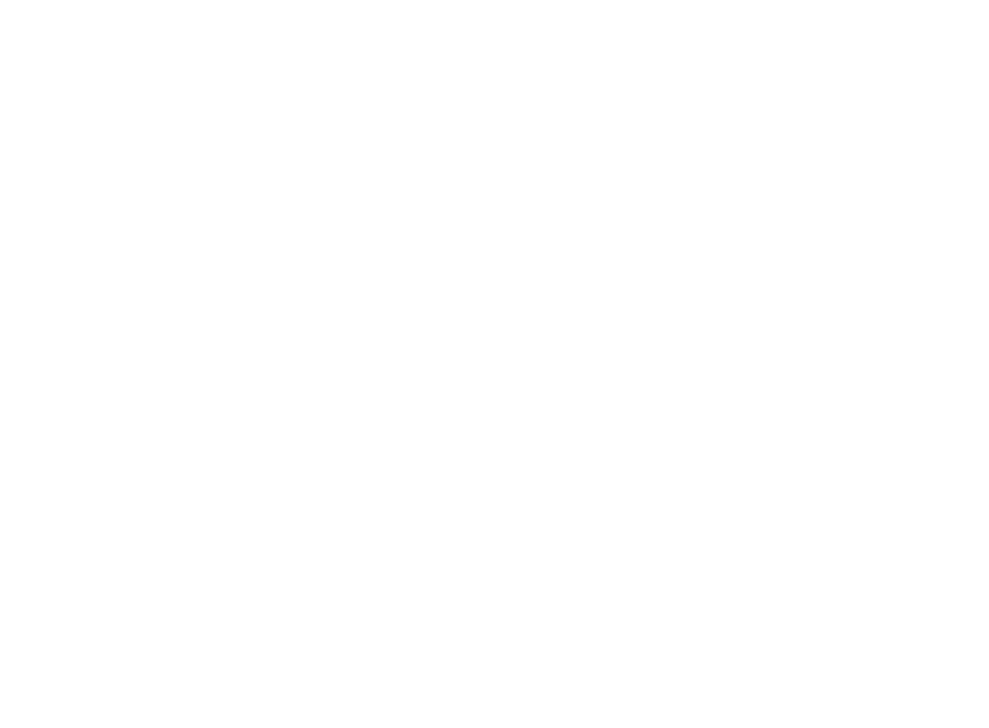
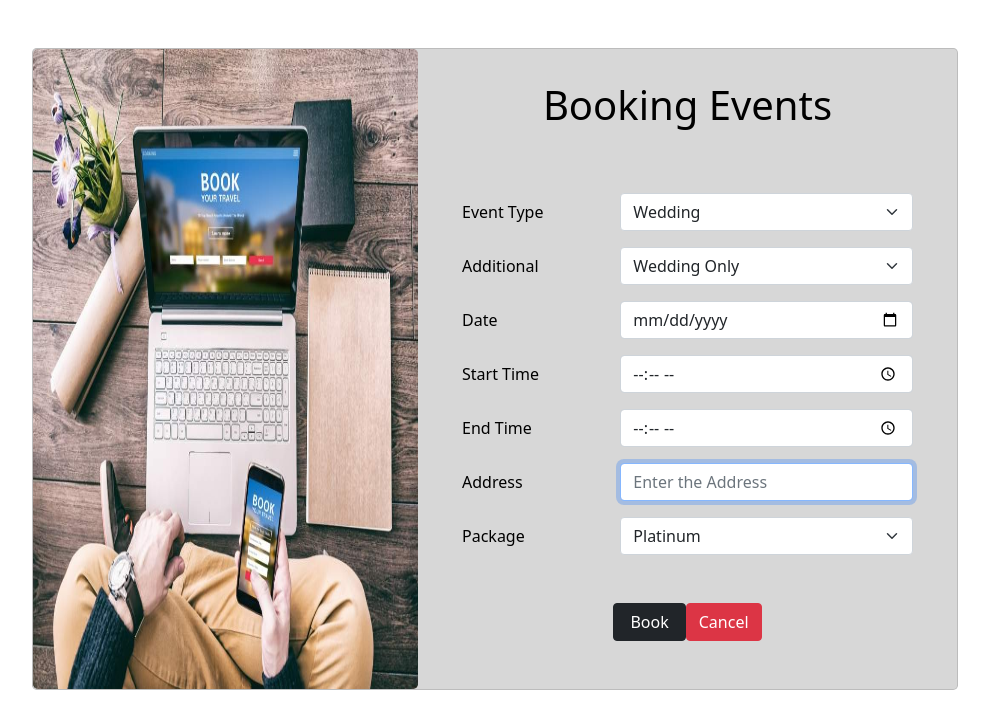
Before and after one commit to FarzanFrost/Flash, a React (Create React App) app in the folder flash-front-end/: page /NewEventBooking in a window 1280 px wide. Before the commit this address had no page. Shown: the top 728 px of the page, without its empty margins (145-1134 px from the left). Built offline with nearby package versions, Linux system fonts and the light colour scheme.

Commit message:
Create a booking event page and add a image for the booking page

```diff
--- a/flash-front-end/src/App.js
+++ b/flash-front-end/src/App.js
@@ -31,6 +31,7 @@
 import ManagerViewEventFullDetails from "./MangerViewEventFullDetails";
 import ManagerViewEmployeeDetails from "./ManagerViewEmployeeDetails";
 import ManagerViewAllReviews from "./ManagerViewAllReviews";
+import NewEventBooking from "./NewEventBooking";
 
 function App() {
   return (
@@ -84,6 +85,7 @@
               <Route exact path="/ManagerViewEventFullDetails" element={ <ManagerViewEventFullDetails/> } />
               <Route exact path="/ManagerViewEmployeeDetails" element={ <ManagerViewEmployeeDetails/> } />
               <Route exact path="/ManagerViewAllReviews" element={ <ManagerViewAllReviews/> } />
+              <Route exact path="/NewEventBooking" element={ <NewEventBooking/> } />
 
           </Routes>
 
--- /dev/null
+++ b/flash-front-end/src/NewEventBooking.js
@@ -0,0 +1,168 @@
+import React, {useState} from 'react';
+import { Form, Button } from 'react-bootstrap';
+import pic from './Images/booking.jpeg';
+
+const NewEventBooking = () => {
+    return (
+        <div className="h-100">
+
+            <section className="h-100">
+
+                <div className="container py-5 h-100">
+
+                    <div className="row d-flex justify-content-center align-items-center h-100">
+
+                        <div className="col-xl-10 my-5 py-2 my-lg-1 py-lg-1 my-xl-0 py-xl-0">
+
+                            <div className="card rounded-3 text-black my-lg-1 my-xl-0 py-xl-0" style={ { backgroundColor : '#d7d7d7' } }>
+
+                                <div className="row g-0 ">
+
+                                    <div className="col-lg-5 d-lg-flex d-none ">
+
+                                        <div className="d-lg-flex d-none text-center">
+                                            <img src={ pic } className="img-fluid rounded-3 h-100" alt="Events"/>
+                                        </div>
+
+                                    </div>
+
+                                    <div className="col-lg-7 rounded-3" >
+
+                                        <form className="container rounded-3 mb-0 bg-opacity-25 p-lg-3 mt-0" >
+
+                                            <h1 className="text-center mt-3 pb-5">Booking Events</h1>
+
+                                            <div className="form-group row mt-3 mx-3">
+                                                <label className="col-sm-4 col-form-label">Event Type</label>
+                                                <div className="col-sm-8">
+                                                    <select className="form-select">
+                                                        <option>Wedding</option>
+                                                        <option>Birthday</option>
+                                                        <option>Puberty</option>
+                                                        <option>Get together</option>
+                                                        <option>House warming</option>
+                                                        <option>Prize giving</option>
+                                                    </select>
+                                                </div>
+                                            </div>
+
+                                            <div className="form-group row mt-3 mx-3">
+                                                <label className="col-sm-4 col-form-label">Additional</label>
+                                                <div className="col-sm-8">
+                                                    <select className="form-select">
+                                                        <option>Wedding Only</option>
+                                                        <option>Reception Only</option>
+                                                        <option>Registration Only</option>
+                                                        <option>Wedding with Reception</option>
+                                                        <option>Wedding with Registration</option>
+                                                        <option>Registration with Reception</option>
+                                                        <option>Wedding with both ceremony</option>
+                                                    </select>
+                                                </div>
+                                            </div>
+
+                                            <div className="form-group row mt-3 mx-3">
+                                                <label className="col-sm-4 col-form-label">Date</label>
+                                                <div className="col-sm-8">
+                                                    <input
+                                                        // value="70"
+                                                        className="form-control"
+                                                        type="Date"
+                                                        placeholder="Enter the Date"
+                                                        // onChange={ (e) => setFirstName( e.target.value )}
+                                                        autoFocus
+                                                        required
+                                                    />
+                                                </div>
+                                            </div>
+
+                                            <div className="form-group row mt-3 mx-3">
+                                                <label className="col-sm-4 col-form-label">Start Time</label>
+                                                <div className="col-sm-8">
+                                                    <input
+                                                        // value="70"
+                                                        className="form-control"
+                                                        type="Time"
+                                                        placeholder="Enter the Start Time"
+                                                        // onChange={ (e) => setFirstName( e.target.value )}
+                                                        autoFocus
+                                                        required
+                                                    />
+                                                </div>
+                                            </div>
+
+                                            <div className="form-group row mt-3 mx-3">
+                                                <label className="col-sm-4 col-form-label">End Time</label>
+                                                <div className="col-sm-8">
+                                                    <input
+                                                        // value="70"
+                                                        className="form-control"
+                                                        type="Time"
+                                                        placeholder="Enter the End Time"
+                                                        // onChange={ (e) => setFirstName( e.target.value )}
+                                                        autoFocus
+                                                        required
+                                                    />
+                                                </div>
+                                            </div>
+
+                                            <div className="form-group row mt-3 mx-3">
+                                                <label className="col-sm-4 col-form-label">Address</label>
+                                                <div className="col-sm-8">
+                                                    <input
+                                                        // value="70"
+                                                        className="form-control"
+                                                        type="Text"
+                                                        placeholder="Enter the Address"
+                                                        // onChange={ (e) => setFirstName( e.target.value )}
+                                                        autoFocus
+                                                        required
+                                                    />
+                                                </div>
+                                            </div>
+
+                                            <div className="form-group row mt-3 mx-3">
+                                                <label className="col-sm-4 col-form-label">Package</label>
+                                                <div className="col-sm-8">
+                                                    <select className="form-select">
+                                                        <option>Platinum</option>
+                                                        <option>Diamond</option>
+                                                        <option>Silver</option>
+                                                        <option>Gold</option>
+                                                    </select>
+                                                </div>
+                                            </div>
+
+                                            <div className="d-flex gap-xxl-5 mb-2 align-items-center justify-content-center pt-5 pb-4">
+                                                <button type="submit" variant="primary"
+                                                        className="btn btn-dark btn-block px-3" >
+                                                    Book
+                                                </button>
+
+                                                <button type="submit" variant="secondary"
+                                                        className="btn btn-danger btn-block">
+                                                    Cancel
+                                                </button>
+                                            </div>
+
+                                        </form>
+
+                                    </div>
+
+                                </div>
+
+                            </div>
+
+                        </div>
+
+                    </div>
+
+                </div>
+
+            </section>
+
+        </div>
+    )
+}
+
+export default NewEventBooking
```
Also changed, not shown: flash-front-end/src/Images/booking.jpeg (added).
